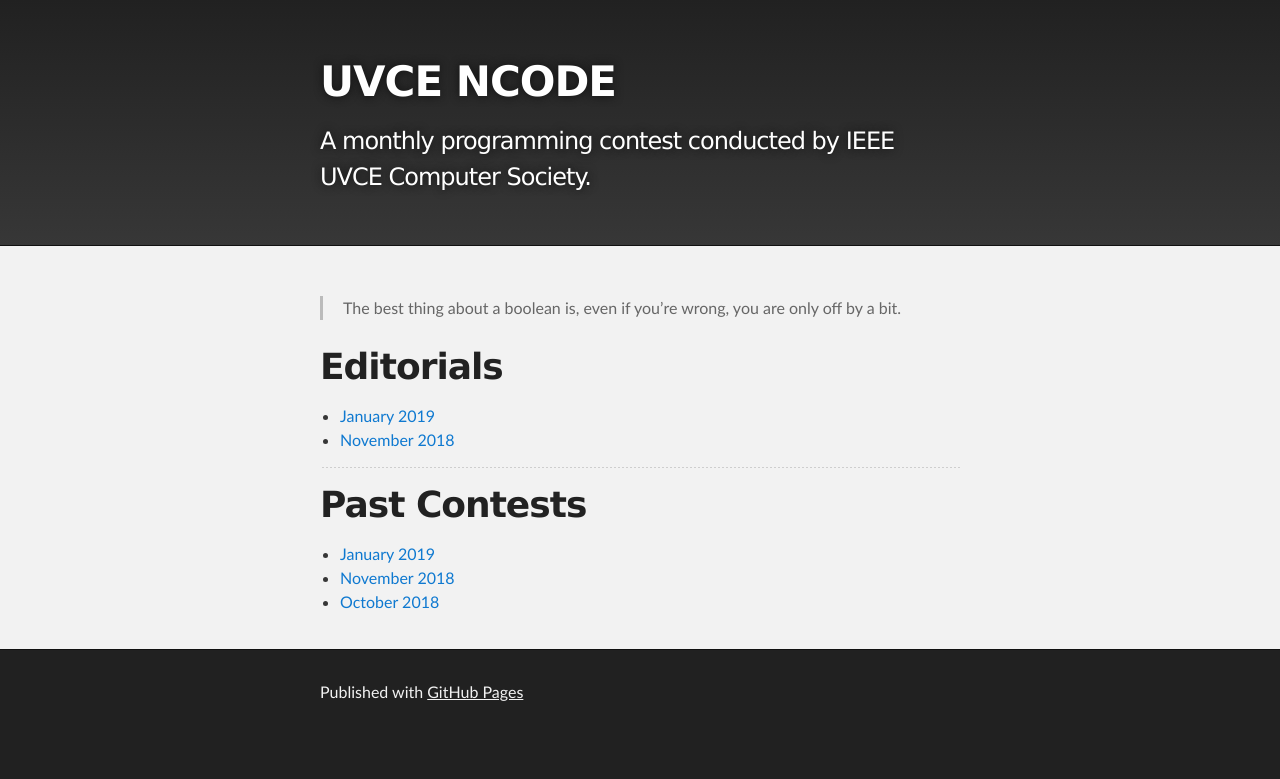
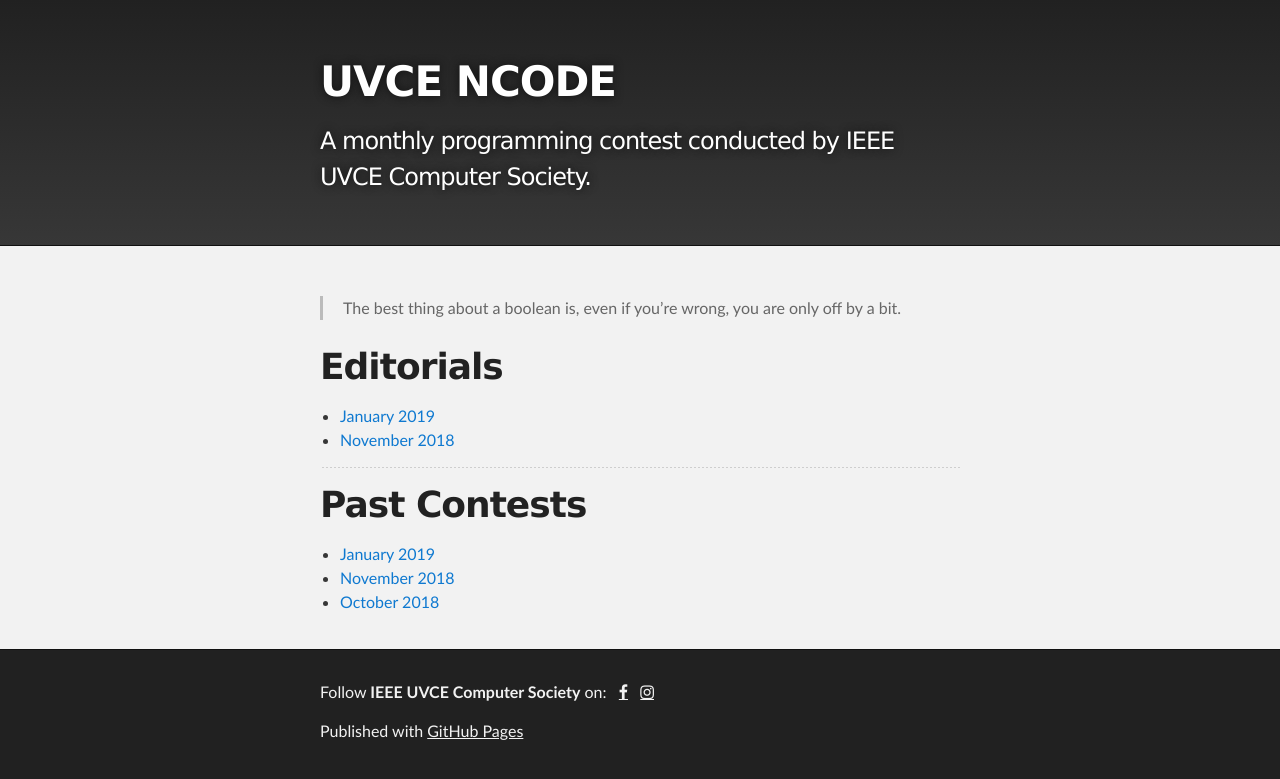
Before and after one commit to ieee-uvce-cs/ncode, a Jekyll site: the page built from index.md, in a window 1280 px wide. Shown: the top 779 px of the page. Built offline with Jekyll 4.4.1, drawn with Linux system fonts in a browser that asks for light colours.

Commit message:
Added footer info

```diff
--- a/_layouts/default.html
+++ b/_layouts/default.html
@@ -6,6 +6,7 @@
     <meta http-equiv="X-UA-Compatible" content="IE=edge">
     <meta name="viewport" content="width=device-width,maximum-scale=2">
     <link rel="stylesheet" type="text/css" media="screen" href="{{ '/assets/css/style.css?v=' | append: site.github.build_revision | relative_url }}">
+    <link rel="stylesheet" href="https://cdnjs.cloudflare.com/ajax/libs/font-awesome/4.7.0/css/font-awesome.min.css">
 
 {% seo %}
   </head>
@@ -29,21 +30,18 @@
     </div>
 
     <!-- FOOTER  -->
+
     <div id="footer_wrap" class="outer">
       <footer class="inner">
+        <p>Follow <strong>IEEE UVCE Computer Society</strong> on:
+          &nbsp;
+          <a href="https://www.facebook.com/IEEE-UVCE-Computer-Society-894860704034107/" class="fa fa-facebook"> </a>
+          &nbsp;
+          <a href="https://www.instagram.com/ieee.uvce.cs/" class="fa fa-instagram"></a>
+        </p>
+
         <p>Published with <a href="https://pages.github.com">GitHub Pages</a></p>
       </footer>
     </div>
-
-    {% if site.google_analytics %}
-      <script>
-        (function(i,s,o,g,r,a,m){i['GoogleAnalyticsObject']=r;i[r]=i[r]||function(){
-        (i[r].q=i[r].q||[]).push(arguments)},i[r].l=1*new Date();a=s.createElement(o),
-        m=s.getElementsByTagName(o)[0];a.async=1;a.src=g;m.parentNode.insertBefore(a,m)
-        })(window,document,'script','//www.google-analytics.com/analytics.js','ga');
-        ga('create', '{{ site.google_analytics }}', 'auto');
-        ga('send', 'pageview');
-      </script>
-    {% endif %}
   </body>
 </html>
```
Also changed, not shown: 9 other files.
